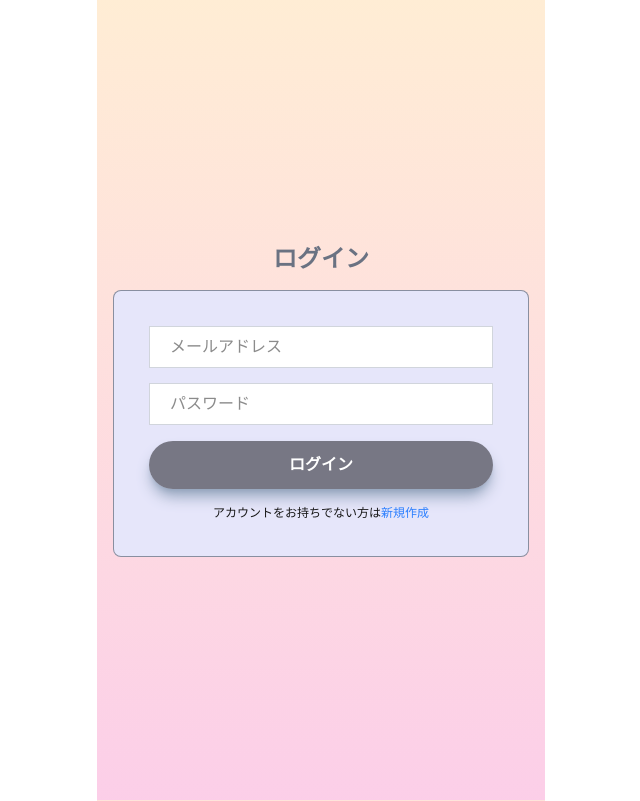
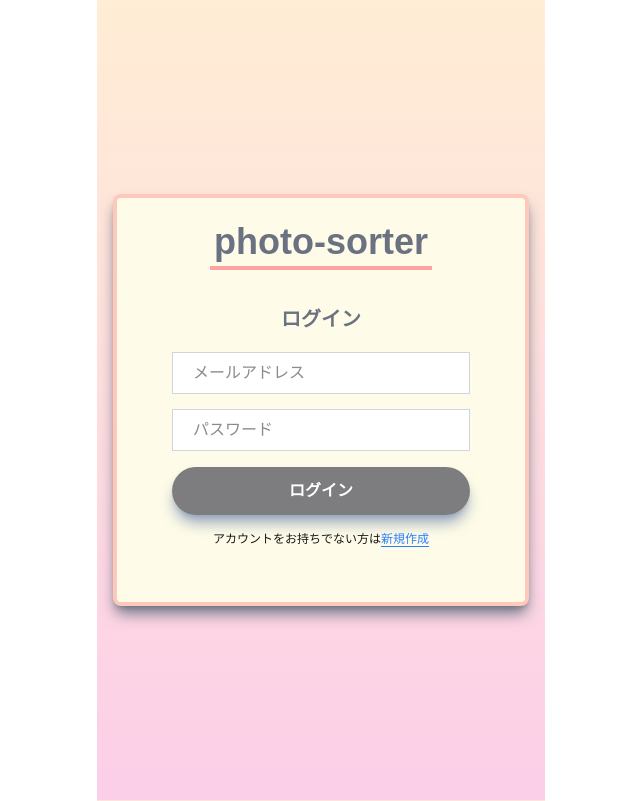
Before and after one commit to night1010tya/photo-sorter, a Next.js app: page /login in a window 1280 px wide. Shown: the whole page, without its empty margins (319-959 px from the left). Built offline with nearby package versions, Linux system fonts and the light colour scheme.

Commit message:
style: 新規登録画面とログイン画面の見た目の変更

```diff
--- a/src/app/login/page.tsx
+++ b/src/app/login/page.tsx
@@ -1,4 +1,4 @@
-"use client"
+"use client";
 import Button from "@/components/Button";
 import Input from "@/components/Input";
 import { signIn } from "next-auth/react";
@@ -7,45 +7,43 @@ import { useRouter } from "next/navigation";
 import React, { useState } from "react";
 
 export default function Login() {
-
-    const [formData,setFormData] = useState({
-        email:"",
-        password:"",
+  const [formData, setFormData] = useState({
+    email: "",
+    password: "",
   });
 
-    const [errors,setErrors] = useState({
-        email:"",
-        password:"",
+  const [errors, setErrors] = useState({
+    email: "",
+    password: "",
   });
 
   const validateLogin = () => {
     const newErrors = {
-            email:"",
-            password:"",
-        }
+      email: "",
+      password: "",
+    };
 
     if (!formData.email.trim()) {
       newErrors.email = "メールアドレスを入力してください";
-        } else if (!/^[^\s@]+@[^\s@]+\.[^\s@]+$/.test(formData.email.trim())
-        ) {
+    } else if (!/^[^\s@]+@[^\s@]+\.[^\s@]+$/.test(formData.email.trim())) {
       newErrors.email = "正しいメールアドレスを入力してください";
     }
 
     if (!formData.password) {
-            newErrors.password = "パスワードを入力してください"
+      newErrors.password = "パスワードを入力してください";
     }
     setErrors(newErrors);
 
     return !newErrors.email && !newErrors.password;
   };
 
+  const [message, setMessage] = useState("");
 
-    const [message,setMessage] = useState("");
-
-    const handleChange = (e:React.ChangeEvent<HTMLInputElement>) => {
-        const {name, value} = e.target;
-        setFormData((prev)=>({
-            ...prev,[name]:value
+  const handleChange = (e: React.ChangeEvent<HTMLInputElement>) => {
+    const { name, value } = e.target;
+    setFormData((prev) => ({
+      ...prev,
+      [name]: value,
     }));
   };
 
@@ -87,13 +85,17 @@ export default function Login() {
     }
   };
 
-    return(
+  return (
     <div className="flex justify-center items-center min-h-screen px-4">
-            <div className="w-full">
-                <p className="block text-2xl text-center text-gray-500 mb-[15px] font-semibold">ログイン</p>
-                <form
-                className="bg-[#e6e6fa] text-center p-[35px] border-1 border-gray-500/75 rounded-lg shadow-gray-500"
-                onSubmit={handleSubmit}>
+      <div className="w-full border-4 border-red-500/25 rounded-lg p-5 shadow-gray-500 bg-yellow-50 shadow-lg">
+        <h1 className="font-bold text-gray-500 text-4xl text-center w-fit mx-auto border-b-4 border-red-300 p-1">
+          <Link href="/">photo-sorter</Link>
+        </h1>
+        <div className="text-center p-[35px] shadow-gray-500 flex flex-col gap-1">
+          <p className="block text-xl text-center text-gray-500 mb-[15px] font-semibold">
+            ログイン
+          </p>
+          <form onSubmit={handleSubmit}>
             <Input
               label="メールアドレス"
               id="email"
@@ -117,14 +119,27 @@ export default function Login() {
               placeholder="パスワード"
             />
             <div className="my-4">
-                        <Button type="submit" isLoading={isLoggingIn} loadingText="ログイン中...">
+              <Button
+                type="submit"
+                isLoading={isLoggingIn}
+                loadingText="ログイン中..."
+              >
                 ログイン
               </Button>
             </div>
             {message && <p className="mb-3 text-sm text-red-500">{message}</p>}
-                        <p className="text-xs text-center">アカウントをお持ちでない方は<Link href="/signup" className="text-blue-500">新規作成</Link></p>
+            <p className="text-xs text-center">
+              アカウントをお持ちでない方は
+              <Link
+                href="/signup"
+                className="text-blue-500 border-b hover:text-red-500"
+              >
+                新規作成
+              </Link>
+            </p>
           </form>
         </div>
       </div>
-    )
+    </div>
+  );
 }
--- a/src/app/signup/page.tsx
+++ b/src/app/signup/page.tsx
@@ -47,18 +47,13 @@ export default function Signup() {
 
     if (!formData.email.trim()) {
       newErrors.email = "メールアドレスを入力してください";
-    } else if (
-      !/^[^\s@]+@[^\s@]+\.[^\s@]+$/.test(formData.email.trim())
-    ) {
+    } else if (!/^[^\s@]+@[^\s@]+\.[^\s@]+$/.test(formData.email.trim())) {
       newErrors.email = "正しいメールアドレスを入力してください";
     }
 
     if (!formData.password) {
       newErrors.password = "パスワードを入力してください";
-    } else if (
-      formData.password.length < 8 ||
-      formData.password.length > 24
-    ) {
+    } else if (formData.password.length < 8 || formData.password.length > 24) {
       newErrors.password = "パスワードは8〜24文字で入力してください";
     }
 
@@ -98,21 +93,24 @@ export default function Signup() {
       }
       alert(data.message);
       router.push("/login");
-
     } catch (error) {
       console.error(error);
       setMessage("登録に失敗しました");
-
     } finally {
       setIsSigningUp(false);
     }
   };
 
   return (
-    <div className="flex justify-center items-center min-h-screen px-4">
-      <div className="w-full">
-        <p className="block text-2xl text-center text-gray-500 mb-[15px] font-semibold">新規登録</p>
-        <div className="bg-[#e6e6fa] text-center p-[35px] border-1 border-gray-500/75 rounded-lg shadow-gray-500 flex flex-col gap-1">
+    <div className="flex justify-center items-center min-h-screen p-5">
+      <div className="w-full border-4 border-red-500/25 rounded-lg p-5 shadow-gray-500 bg-yellow-50 shadow-lg">
+        <h1 className="font-bold text-gray-500 text-4xl text-center w-fit mx-auto border-b-4 border-red-300 p-1">
+          <Link href="/">photo-sorter</Link>
+        </h1>
+        <div className="text-center p-[35px] shadow-gray-500 flex flex-col gap-1">
+          <p className="block text-xl text-center text-gray-500 mb-[15px] font-semibold">
+            新規登録
+          </p>
           <form onSubmit={handleSubmit}>
             <div>
               <Input
@@ -156,17 +154,26 @@ export default function Signup() {
               />
             </div>
 
-            <Button type="submit" isLoading={isSigningUp} loadingText="登録中...">
+            <Button
+              type="submit"
+              isLoading={isSigningUp}
+              loadingText="登録中..."
+            >
               新規登録
             </Button>
 
             {message && <p className="mb-3 text-sm text-red-500">{message}</p>}
           </form>
-            <p className="text-sm">または以下で登録</p>
-            <Button>Googleで登録</Button>
-            <p className="text-xs text-center">
+          {/* <p className="text-sm">または以下で登録</p>
+            <Button>Googleで登録</Button> */}
+          <p className="text-xs text-center pt-5">
             既にアカウントをお持ちの方は
-              <Link href="/login" className="text-blue-500">ログイン</Link>
+            <Link
+              href="/login"
+              className="text-blue-500 border-b hover:text-red-500"
+            >
+              ログイン
+            </Link>
           </p>
         </div>
       </div>
```
Lines whose indentation alone changed are shown as unchanged.
